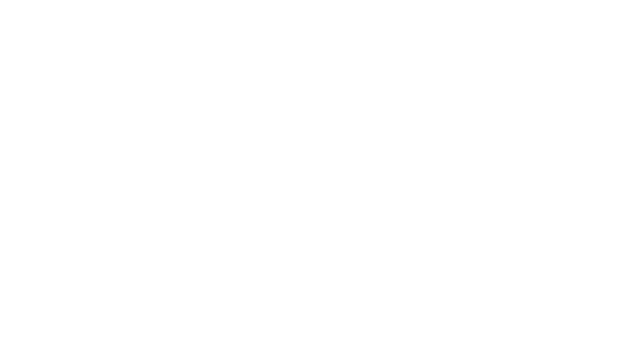
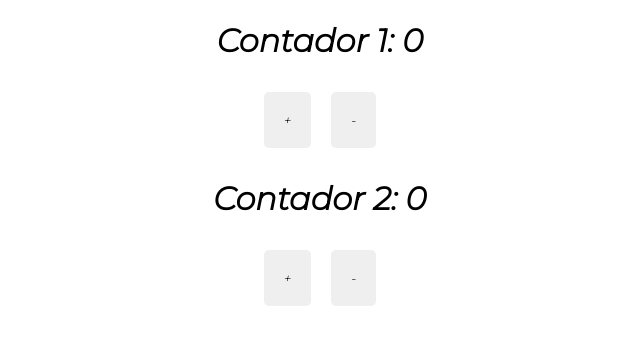
Before and after one commit to JordanGMaria/react-hooks, a React (Create React App) app: page /useReducer in a window 1280 px wide. Shown: the top 344 px of the page, without its empty margins (320-960 px from the left). Built offline with nearby package versions, Linux system fonts and the light colour scheme.

Commit message:
exemplo de Use Reducer

```diff
--- a/src/routes.js
+++ b/src/routes.js
@@ -12,10 +12,10 @@ const Routes = () => (
     <Route exact path="/useContext" component={useContext} />
     <Route exact path="/useCallback" component={useCallback} />
     <Route exact path="/">
-      <Redirect to="/useCallback" />
+      <Redirect to="/useReducer" />
     </Route>
     <Route exact path="*">
-      <Redirect to="/useCallback" />
+      <Redirect to="/useReducer" />
     </Route>
   </Switch>
 );
--- a/src/useReducer/index.js
+++ b/src/useReducer/index.js
@@ -1,9 +1,56 @@
-import React from 'react';
+import React, { useReducer } from "react";
 
 export default function useReducerPage() {
-    return (
-        <div>
+  // Alternativa para uso do Redux
 
-        </div>
-    );
+  const contadorValorInicial = { contador1: 0, contador2: 0 };
+
+  const contadorReducer = (state, action) => {
+    switch (action.type) {
+      case "INCREMENTAR1":
+        return { ...state, contador1: state.contador1 + action.payload };
+      case "INCREMENTAR2":
+        return { ...state, contador2: state.contador2 + action.payload };
+      case "DECREMENTAR1":
+        return { ...state, contador1: state.contador1 - action.payload };
+      case "DECREMENTAR2":
+        return { ...state, contador2: state.contador2 - action.payload };
+      default:
+        return state;
+    }
+  };
+
+  // state, dispatch
+  const [contador, setcontador] = useReducer(contadorReducer,contadorValorInicial);
+
+  return (
+    <div>
+      <h1>Contador 1: {contador.contador1}</h1>
+      <button
+        className="button"
+        onClick={() => setcontador({ type: "INCREMENTAR1", payload: 1 })}
+      >
+        +
+      </button>
+      <button
+        className="button"
+        onClick={() => setcontador({ type: "DECREMENTAR1", payload: 1 })}
+      >
+        -
+      </button>
+      <h1>Contador 2: {contador.contador2}</h1>
+      <button
+        className="button"
+        onClick={() => setcontador({ type: "INCREMENTAR2", payload: 2 })}
+      >
+        +
+      </button>
+      <button
+        className="button"
+        onClick={() => setcontador({ type: "DECREMENTAR2", payload: 2 })}
+      >
+        -
+      </button>
+    </div>
+  );
 }
```
